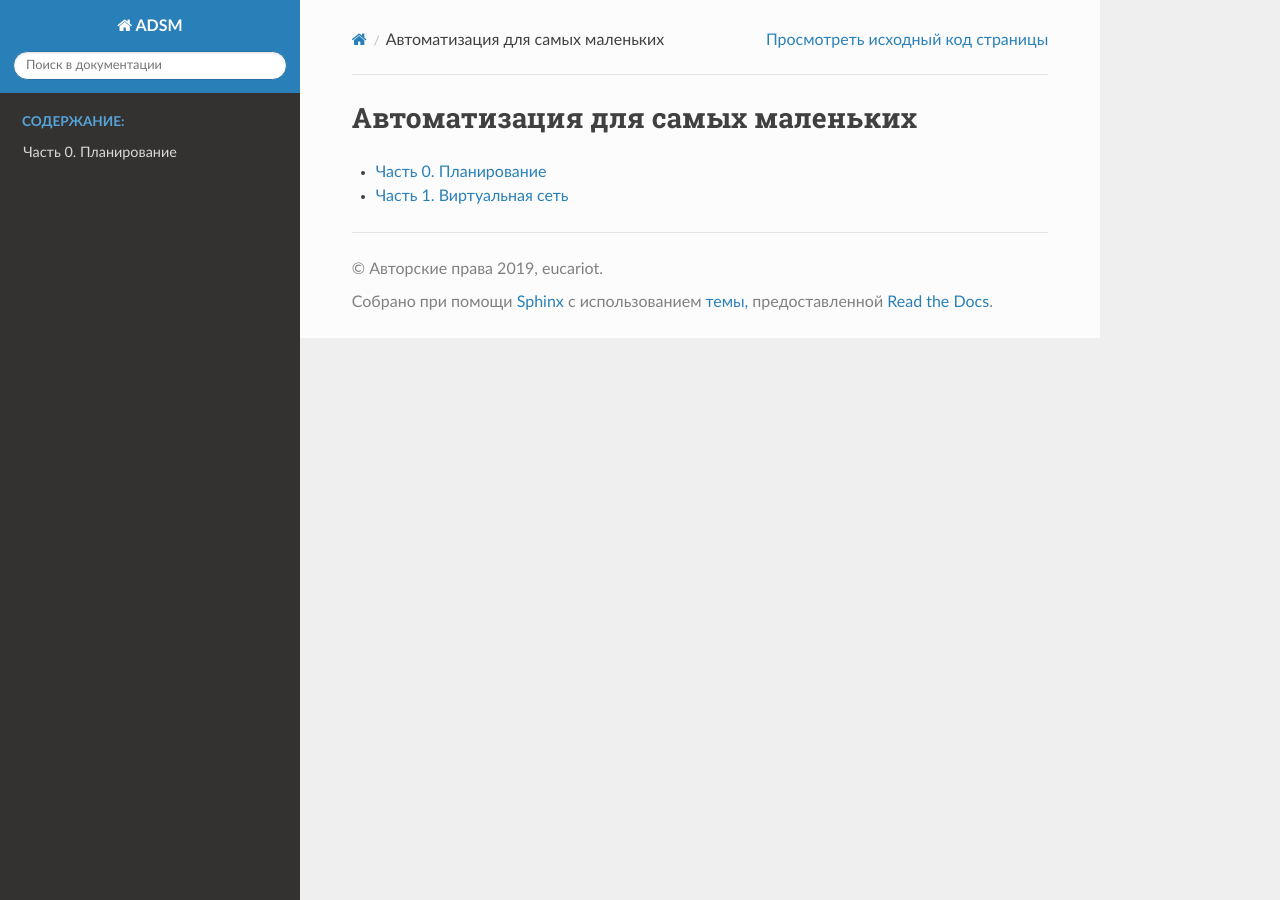
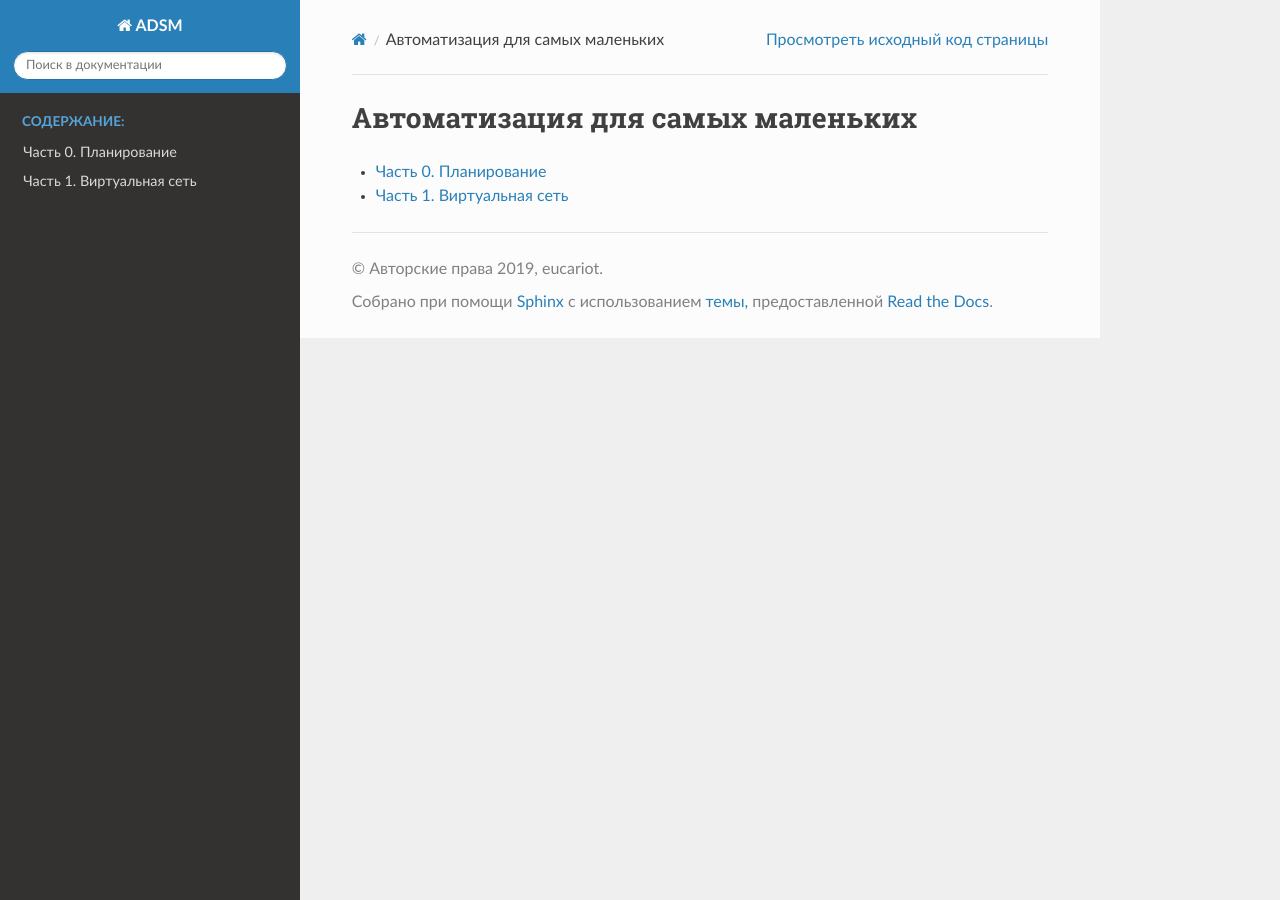
Before and after one commit to eucariot/ADSM, a Sphinx documentation site: the page built from docs/source/contents.rst, in a window 1280 px wide. Built offline with Sphinx 7.4.7 and the Read the Docs theme 2.0.0, drawn with Linux system fonts in a browser that asks for light colours; pages that are not in the unit, such as notebooks, are missing from menus.

Commit message:
First try

```diff
--- a/docs/source/index.rst
+++ b/docs/source/index.rst
@@ -6,3 +6,4 @@
    :caption: Содержание:
 
    0_planning/index.rst
+   1_virtual_network/index.rst
```
